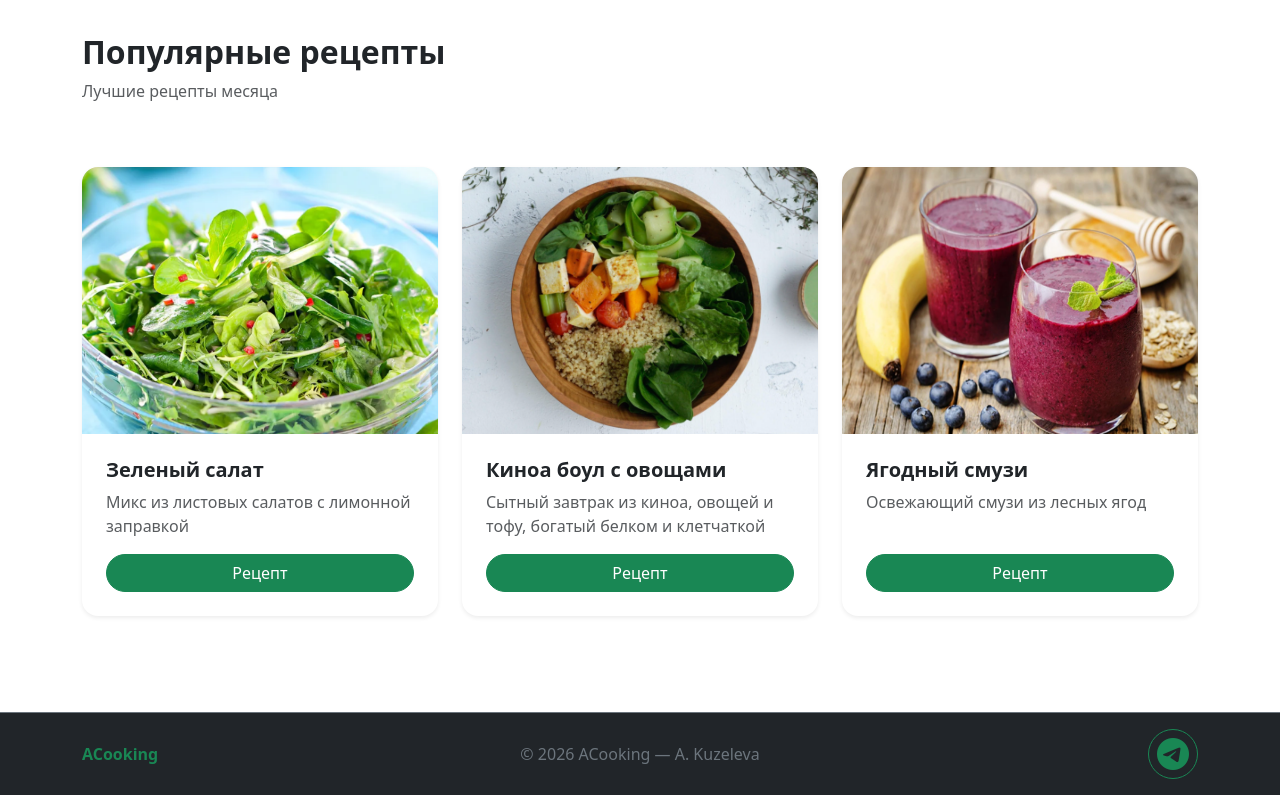
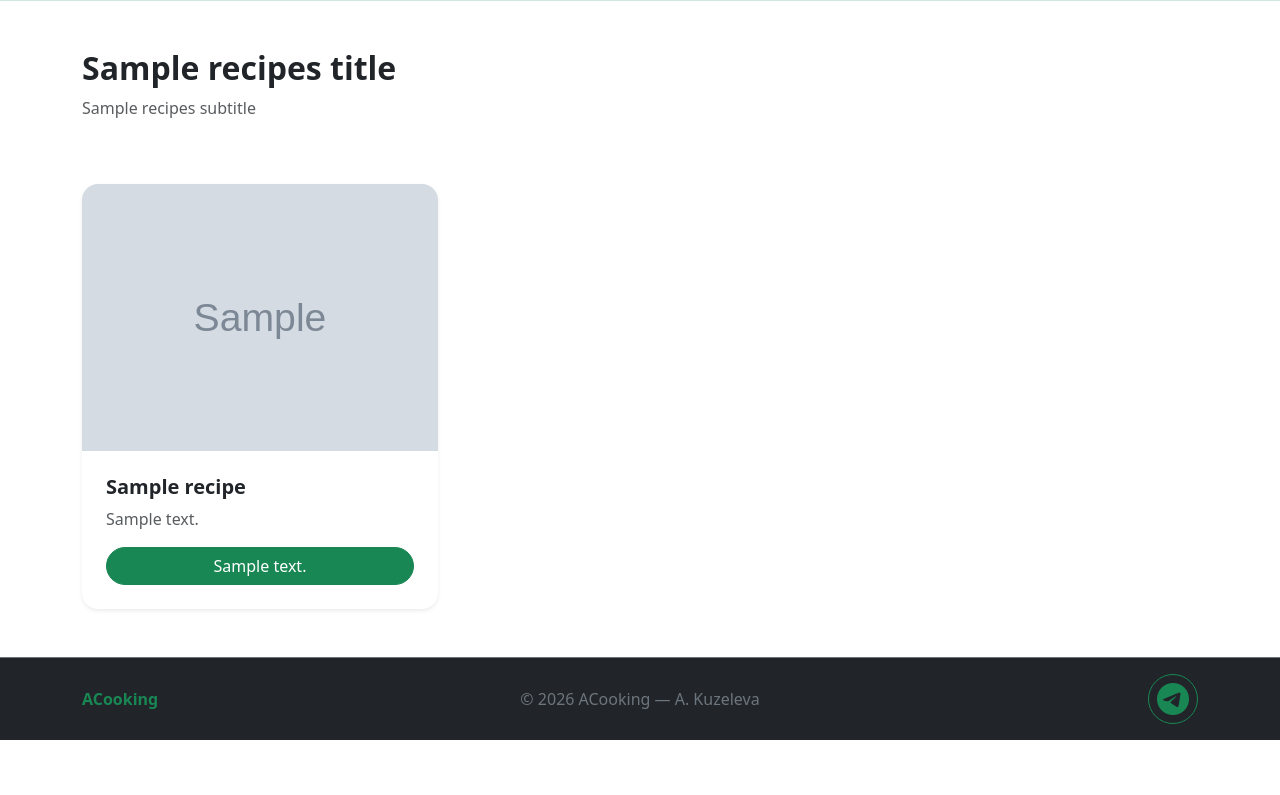
Before and after one commit to Alexandrina-Kuzeleva/DjangoProject, a Django app: template cooking_blog/templates/cooking_blog/index.html in a window 1280 px wide. Shown: the part 628-1423 px from the top of the page. After the commit the page ends 1368 px from the top, so only its background shows below. Run offline with Django 5.2, Linux system fonts and the light colour scheme; the template is opened without the code that fills it: most values are stand-ins (such as "Sample title", 1, 10 or a date in 2020); grey boxes marked "Sample" are stand-in pictures.

Commit message:
Task 4: DTL, templates

```diff
--- a/config/urls.py
+++ b/config/urls.py
@@ -17,9 +17,10 @@
 from django.contrib import admin
 from django.urls import path
 
-from cooking_blog.views import index
+from cooking_blog.views import index, categories
 
 urlpatterns = [
     path('admin/', admin.site.urls),
     path('', index, name='home'),
+    path('categories/', categories, name='categories'),
 ]
--- /dev/null
+++ b/cooking_blog/templates/cooking_blog/base.html
@@ -0,0 +1,64 @@
+<!DOCTYPE html>
+{% load static %}
+<html lang="ru" class="h-100">
+<head>
+    <meta charset="UTF-8">
+    <meta name="viewport" content="width=device-width, initial-scale=1.0">
+    <title>{% block title %}ACooking — Эко-рецепты{% endblock %}</title>
+    <link href="https://cdn.jsdelivr.net/npm/bootstrap@5.3.3/dist/css/bootstrap.min.css" rel="stylesheet" integrity="sha384-QWTKZyjpPEjISv5WaRU9OFeRpok6YctnYmDr5pNlyT2bRjXh0JMhjY6hW+ALEwIH" crossorigin="anonymous">
+    <link rel="stylesheet" href="https://cdn.jsdelivr.net/npm/bootstrap-icons@1.11.3/font/bootstrap-icons.min.css">
+</head>
+<body class="d-flex flex-column h-100">
+
+    <header>
+        <nav class="navbar navbar-expand-lg navbar-light bg-white border-bottom shadow-sm">
+            <div class="container">
+                <a class="navbar-brand fw-bold text-success" href="{% url 'home' %}">ACooking</a>
+                <button class="navbar-toggler" type="button" data-bs-toggle="collapse" data-bs-target="#navbarNav">
+                    <span class="navbar-toggler-icon"></span>
+                </button>
+                <div class="collapse navbar-collapse" id="navbarNav">
+                    <ul class="navbar-nav ms-auto align-items-center">
+                        <li class="nav-item">
+                            <a class="nav-link btn btn-success border-0 px-3 me-lg-2 text-dark" href="{% url 'home' %}">Главная</a>
+                        </li>
+                        <li class="nav-item">
+                            <a class="nav-link btn btn-success border-0 px-3 me-lg-2 text-dark" href="{% url 'categories' %}">Категории</a>
+                        </li>
+                        <li class="nav-item">
+                            <a class="nav-link btn btn-success px-4 text-dark" href="#">Войти</a>
+                        </li>
+                    </ul>
+                </div>
+            </div>
+        </nav>
+    </header>
+
+    <main class="flex-shrink-0">
+        {% block content %}
+        {% endblock %}
+    </main>
+
+    <footer class="bg-dark text-white border-top border-secondary mt-auto">
+        <div class="container py-3">
+            <div class="row align-items-center">
+                <div class="col-md-4 text-center text-md-start mb-2 mb-md-0">
+                    <span class="navbar-brand fw-bold text-success h2 mb-0">ACooking</span>
+                </div>
+                <div class="col-md-4 text-center mb-2 mb-md-0">
+                    <p class="mb-0 fs-6 text-secondary">&copy; 2026 ACooking — A. Kuzeleva</p>
+                </div>
+                <div class="col-md-4 text-center text-md-end">
+                    <a href="https://t.me/nerfeedmod"
+                       class="btn btn-outline-success rounded-circle d-inline-flex align-items-center justify-content-center p-0"
+                       style="width: 50px; height: 50px;">
+                        <i class="bi bi-telegram fs-2"></i>
+                    </a>
+                </div>
+            </div>
+        </div>
+    </footer>
+
+    <script src="https://cdn.jsdelivr.net/npm/bootstrap@5.3.3/dist/js/bootstrap.bundle.min.js" integrity="sha384-YvpcrYf0tY3lHB60NNkmXc5s9fDVZLESaAA55NDzOxhy9GkcIdslK1eN7N6jIeHz" crossorigin="anonymous"></script>
+</body>
+</html>
--- a/cooking_blog/templates/cooking_blog/index.html
+++ b/cooking_blog/templates/cooking_blog/index.html
@@ -1,53 +1,25 @@
-<!DOCTYPE html>
+{% extends 'cooking_blog/base.html' %}
 {% load static %}
-<html lang="ru">
-<head>
-    <meta charset="UTF-8">
-    <meta name="viewport" content="width=device-width, initial-scale=1.0">
-    <title>ACooking — Эко-рецепты</title>
-    <link href="https://cdn.jsdelivr.net/npm/bootstrap@5.3.3/dist/css/bootstrap.min.css" rel="stylesheet" integrity="sha384-QWTKZyjpPEjISv5WaRU9OFeRpok6YctnYmDr5pNlyT2bRjXh0JMhjY6hW+ALEwIH" crossorigin="anonymous">
-    <link rel="stylesheet" href="https://cdn.jsdelivr.net/npm/bootstrap-icons@1.11.3/font/bootstrap-icons.min.css">
-</head>
-<body>
 
-    <header>
-        <nav class="navbar navbar-expand-lg navbar-light bg-white border-bottom shadow-sm">
-            <div class="container">
-                <a class="navbar-brand fw-bold text-success" href="#">ACooking</a>
-                <button class="navbar-toggler" type="button" data-bs-toggle="collapse" data-bs-target="#navbarNav">
-                    <span class="navbar-toggler-icon"></span>
-                </button>
-                <div class="collapse navbar-collapse" id="navbarNav">
-                    <ul class="navbar-nav ms-auto align-items-center">
-                        <li class="nav-item">
-                            <a class="nav-link btn btn-success border-0 px-3 me-lg-2 text-dark" href="#">Главная</a>
-                        </li>
-                        <li class="nav-item">
-                            <a class="nav-link btn btn-success border-0 px-3 me-lg-2 text-dark" href="#">Категории</a>
-                        </li>
-                        <li class="nav-item">
-                            <a class="nav-link btn btn-success px-4 text-dark" href="#">Войти</a>
-                        </li>
-                    </ul>
-                </div>
-            </div>
-        </nav>
-    </header>
+{% block title %}{{ title }}{% endblock %}
 
-    <main>
+{% block content %}
 <section class="py-5 bg-success-subtle">
     <div class="container py-5">
         <div class="row align-items-center">
             <div class="col-lg-6">
-                        <h1 class="display-3 fw-bold text-dark mb-4">ACooking <br><span class="text-success">здоровая еда</span></h1>
-                        <p class="lead text-secondary mb-5">Откройте для себя мир органических рецептов от поваров со всего мира</p>
+                <h1 class="display-3 fw-bold text-dark mb-4">
+                    {{ hero_title }} <br>
+                    <span class="text-success">{{ hero_accent }}</span>
+                </h1>
+                <p class="lead text-secondary mb-5">{{ hero_description }}</p>
                 <div class="d-grid d-md-flex gap-3">
                     <a href="#" class="btn btn-success btn-lg px-5 shadow">Начать готовить</a>
                     <a href="#" class="btn btn-outline-dark btn-lg px-5">Узнать больше</a>
                 </div>
             </div>
             <div class="col-lg-6 d-none d-lg-block">
-                        <img src="{% static 'src/images/main.png' %}" class="img-fluid rounded-5 shadow-lg" alt="Eco food">
+                <img src="{% static hero_img %}" class="img-fluid rounded-5 shadow-lg" alt="Eco food">
             </div>
         </div>
     </div>
@@ -57,77 +29,31 @@
     <div class="container">
         <div class="d-flex justify-content-between align-items-end mb-5">
             <div>
-                        <h2 class="fw-bold">Популярные рецепты</h2>
-                        <p class="text-muted">Лучшие рецепты месяца</p>
+                <h2 class="fw-bold">{{ recipes_title }}</h2>
+                <p class="text-muted">{{ recipes_subtitle }}</p>
             </div>
         </div>
 
         <div class="row g-4">
+            {% for recipe in recipes %}
             <div class="col-12 col-md-6 col-lg-4">
                 <div class="card h-100 border-0 shadow-sm rounded-4 overflow-hidden">
                     <div class="ratio ratio-4x3">
-                                <img src="{% static 'images/greensalad.png' %}" class="card-img-top object-fit-cover" alt="Салат">
+                        <img src="{% static recipe.image %}" class="card-img-top object-fit-cover" alt="{{ recipe.name }}">
                     </div>
                     <div class="card-body p-4 d-flex flex-column">
-                                <h5 class="card-title fw-bold">Зеленый салат</h5>
-                                <p class="card-text text-muted">Микс из листовых салатов с лимонной заправкой</p>
-                                <a href="#" class="btn btn-success w-100 rounded-pill mt-auto">Рецепт</a>
+                        <h5 class="card-title fw-bold">{{ recipe.name }}</h5>
+                        <p class="card-text text-muted">{{ recipe.description }}</p>
+                        <a href="#" class="btn btn-success w-100 rounded-pill mt-auto">{{ recipe.button_text }}</a>
                     </div>
                 </div>
             </div>
-
-                    <div class="col-12 col-md-6 col-lg-4">
-                        <div class="card h-100 border-0 shadow-sm rounded-4 overflow-hidden">
-                            <div class="ratio ratio-4x3">
-                                <img src="{% static 'images/bowl.png' %}" class="card-img-top object-fit-cover" alt="Боул">
+            {% empty %}
+            <div class="col-12 text-center">
+                <p class="text-muted">Рецепты скоро появятся...</p>
             </div>
-                            <div class="card-body p-4 d-flex flex-column">
-                                <h5 class="card-title fw-bold">Киноа боул с овощами</h5>
-                                <p class="card-text text-muted">Сытный завтрак из киноа, овощей и тофу, богатый белком и клетчаткой</p>
-                                <a href="#" class="btn btn-success w-100 rounded-pill mt-auto">Рецепт</a>
-                            </div>
-                        </div>
-                    </div>
-
-                    <div class="col-12 col-md-6 col-lg-4">
-                        <div class="card h-100 border-0 shadow-sm rounded-4 overflow-hidden">
-                            <div class="ratio ratio-4x3">
-                                <img src="{% static 'images/smoothie.png' %}" class="card-img-top object-fit-cover" alt="Смузи">
-                            </div>
-                            <div class="card-body p-4 d-flex flex-column">
-                                <h5 class="card-title fw-bold">Ягодный смузи</h5>
-                                <p class="card-text text-muted">Освежающий смузи из лесных ягод</p>
-                                <a href="#" class="btn btn-success w-100 rounded-pill mt-auto">Рецепт</a>
-                            </div>
-                        </div>
-                    </div>
+            {% endfor %}
         </div>
     </div>
 </section>
-    </main>
-
-    <footer class="bg-dark text-white border-top border-secondary py-3 mt-5">
-        <div class="container">
-            <div class="row align-items-center">
-                <div class="col-md-4 text-center text-md-start mb-2 mb-md-0">
-                    <span class="navbar-brand fw-bold text-success h2">ACooking</span>
-                </div>
-
-                <div class="col-md-4 text-center mb-2 mb-md-0">
-                    <p class="mb-0 fs-6 text-secondary">&copy; 2026 ACooking — A. Kuzeleva</p>
-                </div>
-
-                <div class="col-md-4 text-center text-md-end">
-                    <a href="https://t.me/nerfeedmod"
-                    class="btn btn-outline-success rounded-circle d-inline-flex align-items-center justify-content-center p-0"
-                    style="width: 50px; height: 50px;">
-                        <i class="bi bi-telegram fs-2"></i>
-                    </a>
-                </div>
-            </div>
-        </div>
-    </footer>
-
-    <script src="https://cdn.jsdelivr.net/npm/bootstrap@5.3.3/dist/js/bootstrap.bundle.min.js" integrity="sha384-YvpcrYf0tY3lHB60NNkmXc5s9fDVZLESaAA55NDzOxhy9GkcIdslK1eN7N6jIeHz" crossorigin="anonymous"></script>
-</body>
-</html>
+{% endblock %}
```
Also changed, not shown: cooking_blog/templates/cooking_blog/categories.html (added, +35 -0 lines), cooking_blog/views.py (+53 -1 lines), README.md. Lines whose indentation alone changed are shown as unchanged.
